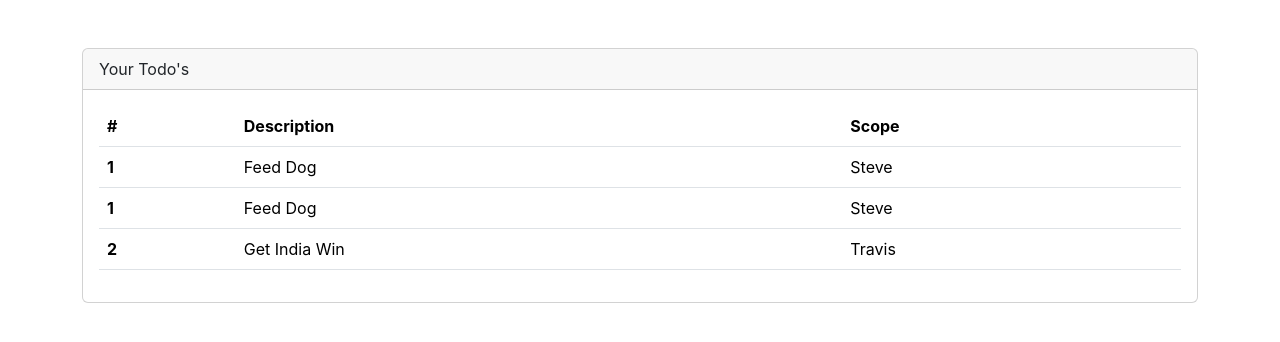
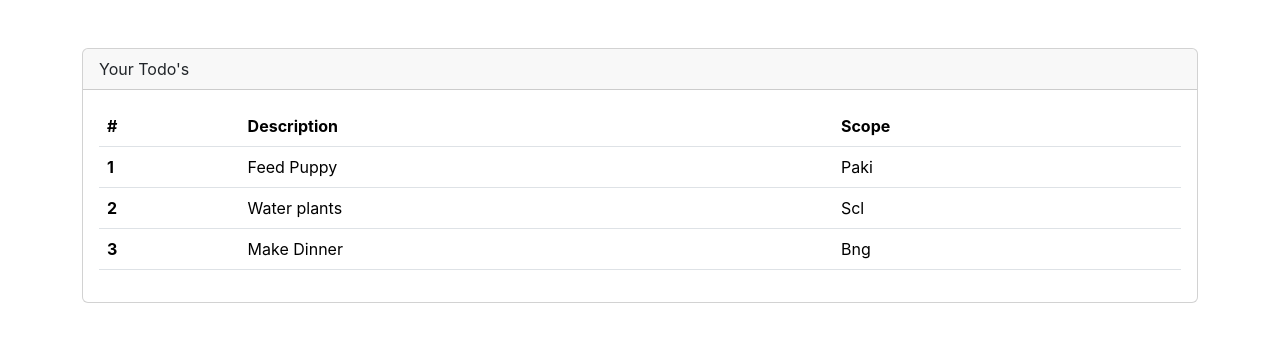
Before and after one commit to ykolhe/react-todos, a React (Create React App) app: page / in a window 1280 px wide. Shown: the top 342 px of the page. Built offline with nearby package versions, Linux system fonts and the light colour scheme.

Commit message:
Make TodoRowItem fully reusable using props

```diff
--- a/src/App.js
+++ b/src/App.js
@@ -4,6 +4,13 @@ import TodoRowItem from './components/TodoRowItem';
 
 
 function App() {
+
+  const todos = [
+    {rownumber: 1, rowDiscription: 'Feed Puppy',rowAssigned: 'Paki'},
+    {rownumber: 2, rowDiscription: 'Water plants',rowAssigned: 'Scl'},
+    {rownumber: 3, rowDiscription: 'Make Dinner',rowAssigned: 'Bng'}
+  ];
+
   return (
     <div className='mt-5 container'>
       <div className='card'>
@@ -17,13 +24,18 @@ function App() {
                 <th scope='col'>Scope</th></tr>
             </thead>
             <tbody>
-                <TodoRowItem/>
-                <TodoRowItem/>
-                <tr>
-                  <th scope='row'>2</th>
-                  <td>Get India Win</td>
-                  <td>Travis</td>
-                </tr>
+                <TodoRowItem rownumber={todos[0].rownumber}
+                  rowDiscription={todos[0].rowDiscription}
+                  rowAssigned={todos[0].rowAssigned}
+                />
+                <TodoRowItem rownumber={todos[1].rownumber}
+                  rowDiscription={todos[1].rowDiscription}
+                  rowAssigned={todos[1].rowAssigned}
+                />
+                <TodoRowItem rownumber={todos[2].rownumber}
+                  rowDiscription={todos[2].rowDiscription}
+                  rowAssigned={todos[2].rowAssigned}
+                />
             </tbody>
           </table>
         </div>
--- a/src/components/TodoRowItem.jsx
+++ b/src/components/TodoRowItem.jsx
@@ -1,12 +1,10 @@
-function TodoRowItem(){
-    const rowNumber =1
-    const rowDescription= 'Feed Dog'
-    const rowAssigned = 'Steve';
+function TodoRowItem(props){
+
     return (
         <tr>
-            <th scope="row">{rowNumber}</th>
-            <td>{rowDescription}</td>
-            <td>{rowAssigned}</td>
+            <th scope="row">{props.rownumber}</th>
+            <td>{props.rowDiscription}</td>
+            <td>{props.rowAssigned}</td>
         </tr>
     )
 }
```
